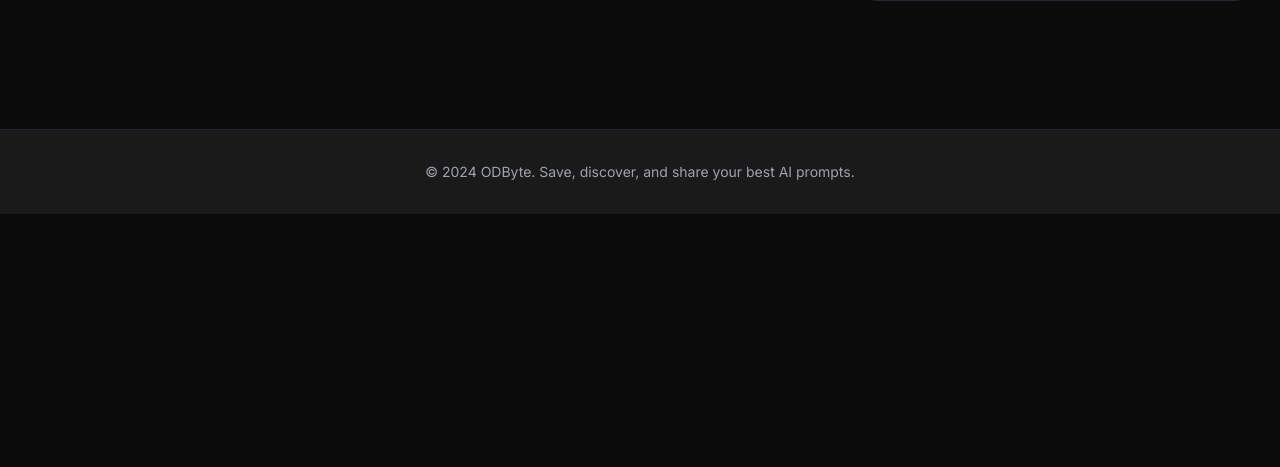
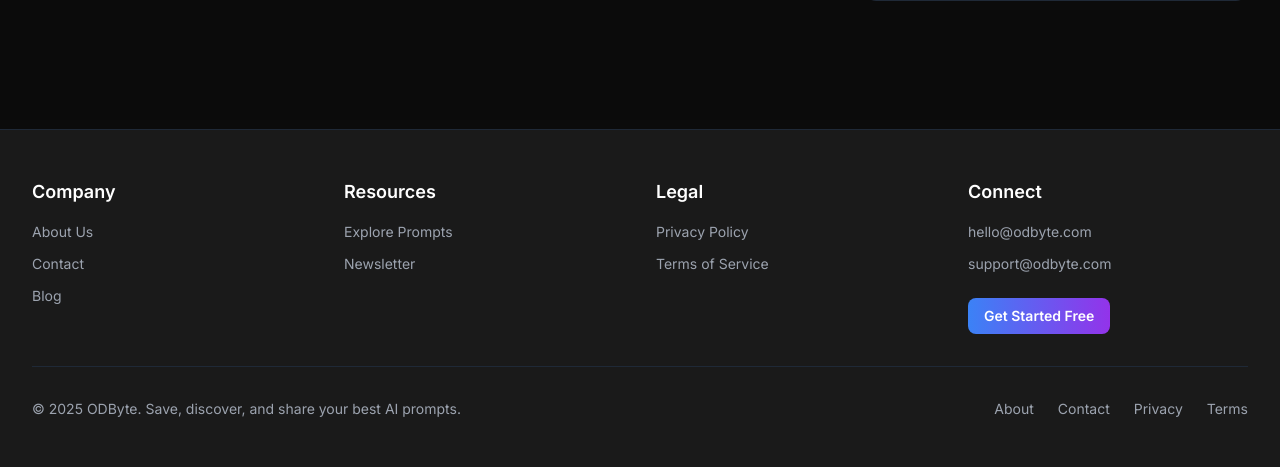
Before and after one commit to bantervines-bit/odbyte, a Flask app: page /blog in a window 1280 px wide. Shown: the part 668-1135 px from the top of the page. Before the commit the page ends 882 px from the top, so only its background shows below. Run offline with Flask 3, Linux system fonts and the light colour scheme; some libraries are stand-ins or nearby versions.

Commit message:
Update base.html

```diff
--- a/templates/base.html
+++ b/templates/base.html
@@ -107,13 +107,74 @@
         {% block content %}{% endblock %}
     </main>
 
-    <footer class="bg-[#1a1a1a] border-t border-gray-800 mt-20">
-        <div class="max-w-7xl mx-auto px-4 sm:px-6 lg:px-8 py-8">
-            <div class="text-center text-gray-400 text-sm">
-                <p>&copy; 2024 ODByte. Save, discover, and share your best AI prompts.</p>
+<!-- Footer -->
+<footer class="bg-[#1a1a1a] border-t border-gray-800 mt-20">
+    <div class="max-w-7xl mx-auto px-4 sm:px-6 lg:px-8 py-12">
+        <div class="grid md:grid-cols-4 gap-8 mb-8">
+            <!-- Company -->
+            <div>
+                <h4 class="font-semibold mb-4 text-lg">Company</h4>
+                <ul class="space-y-3 text-sm text-gray-400">
+                    <li><a href="{{ url_for('about') }}" class="hover:text-blue-400 transition">About Us</a></li>
+                    <li><a href="{{ url_for('contact') }}" class="hover:text-blue-400 transition">Contact</a></li>
+                    <li><a href="{{ url_for('blog') }}" class="hover:text-blue-400 transition">Blog</a></li>
+                </ul>
+            </div>
+
+            <!-- Resources -->
+            <div>
+                <h4 class="font-semibold mb-4 text-lg">Resources</h4>
+                <ul class="space-y-3 text-sm text-gray-400">
+                    <li><a href="{{ url_for('explore') }}" class="hover:text-blue-400 transition">Explore Prompts</a></li>
+                    <li><a href="{{ url_for('newsletter') }}" class="hover:text-blue-400 transition">Newsletter</a></li>
+                    {% if session.user_id %}
+                        <li><a href="{{ url_for('dashboard') }}" class="hover:text-blue-400 transition">Dashboard</a></li>
+                        <li><a href="{{ url_for('favorites') }}" class="hover:text-blue-400 transition">My Favorites</a></li>
+                    {% endif %}
+                </ul>
+            </div>
+
+            <!-- Legal -->
+            <div>
+                <h4 class="font-semibold mb-4 text-lg">Legal</h4>
+                <ul class="space-y-3 text-sm text-gray-400">
+                    <li><a href="{{ url_for('privacy_policy') }}" class="hover:text-blue-400 transition">Privacy Policy</a></li>
+                    <li><a href="{{ url_for('terms_of_service') }}" class="hover:text-blue-400 transition">Terms of Service</a></li>
+                </ul>
+            </div>
+
+            <!-- Connect -->
+            <div>
+                <h4 class="font-semibold mb-4 text-lg">Connect</h4>
+                <ul class="space-y-3 text-sm text-gray-400">
+                    <li><a href="mailto:hello@odbyte.com" class="hover:text-blue-400 transition">hello@odbyte.com</a></li>
+                    <li><a href="mailto:support@odbyte.com" class="hover:text-blue-400 transition">support@odbyte.com</a></li>
+                </ul>
+
+                {% if not session.user_id %}
+                <div class="mt-6">
+                    <a href="{{ url_for('signup') }}" class="inline-block px-4 py-2 bg-gradient-to-r from-blue-500 to-purple-600 rounded-lg text-sm font-semibold hover:opacity-90 transition">
+                        Get Started Free
+                    </a>
+                </div>
+                {% endif %}
             </div>
         </div>
-    </footer>
+
+        <div class="border-t border-gray-800 pt-8 flex flex-col md:flex-row justify-between items-center">
+            <div class="text-center md:text-left text-gray-400 text-sm mb-4 md:mb-0">
+                <p>&copy; 2025 ODByte. Save, discover, and share your best AI prompts.</p>
+            </div>
+
+            <div class="flex gap-6 text-sm text-gray-400">
+                <a href="{{ url_for('about') }}" class="hover:text-blue-400 transition">About</a>
+                <a href="{{ url_for('contact') }}" class="hover:text-blue-400 transition">Contact</a>
+                <a href="{{ url_for('privacy_policy') }}" class="hover:text-blue-400 transition">Privacy</a>
+                <a href="{{ url_for('terms_of_service') }}" class="hover:text-blue-400 transition">Terms</a>
+            </div>
+        </div>
+    </div>
+</footer>
 
     <script>
         const mobileMenuBtn = document.getElementById('mobile-menu-btn');
```
